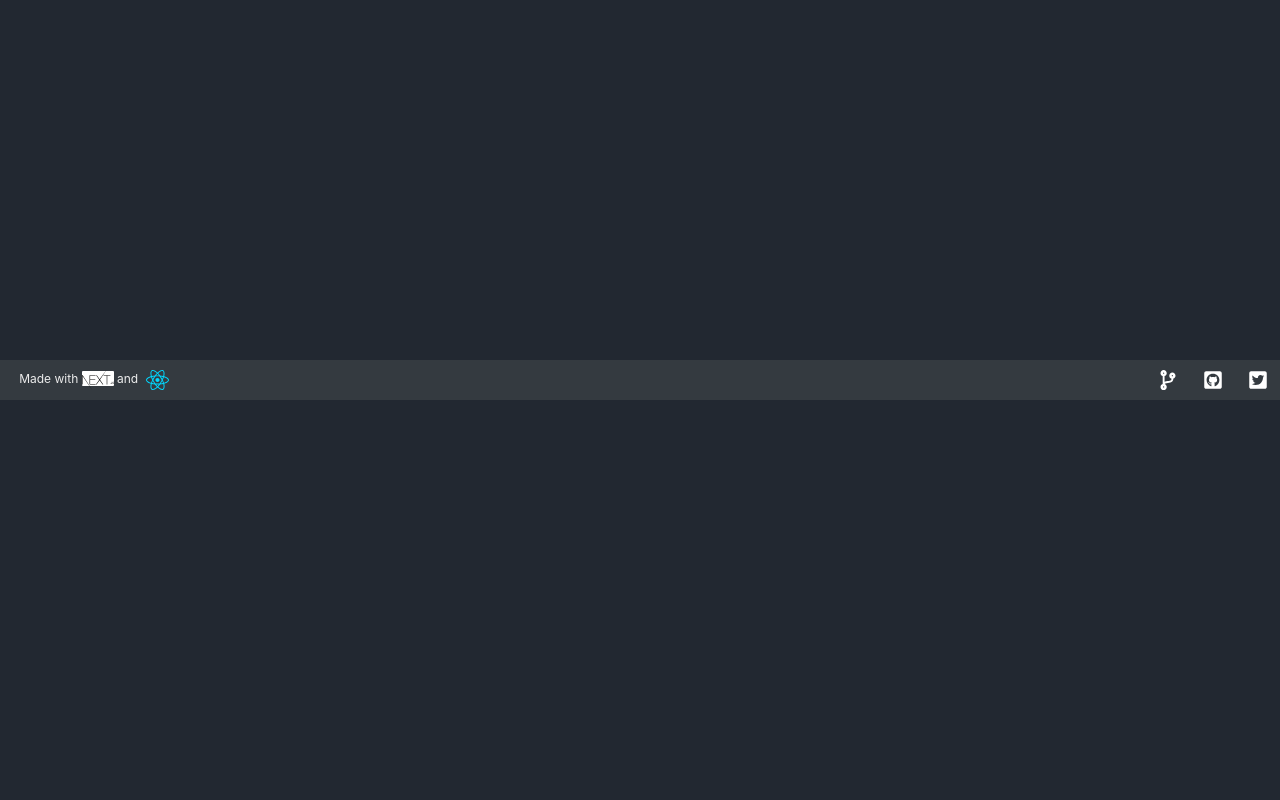
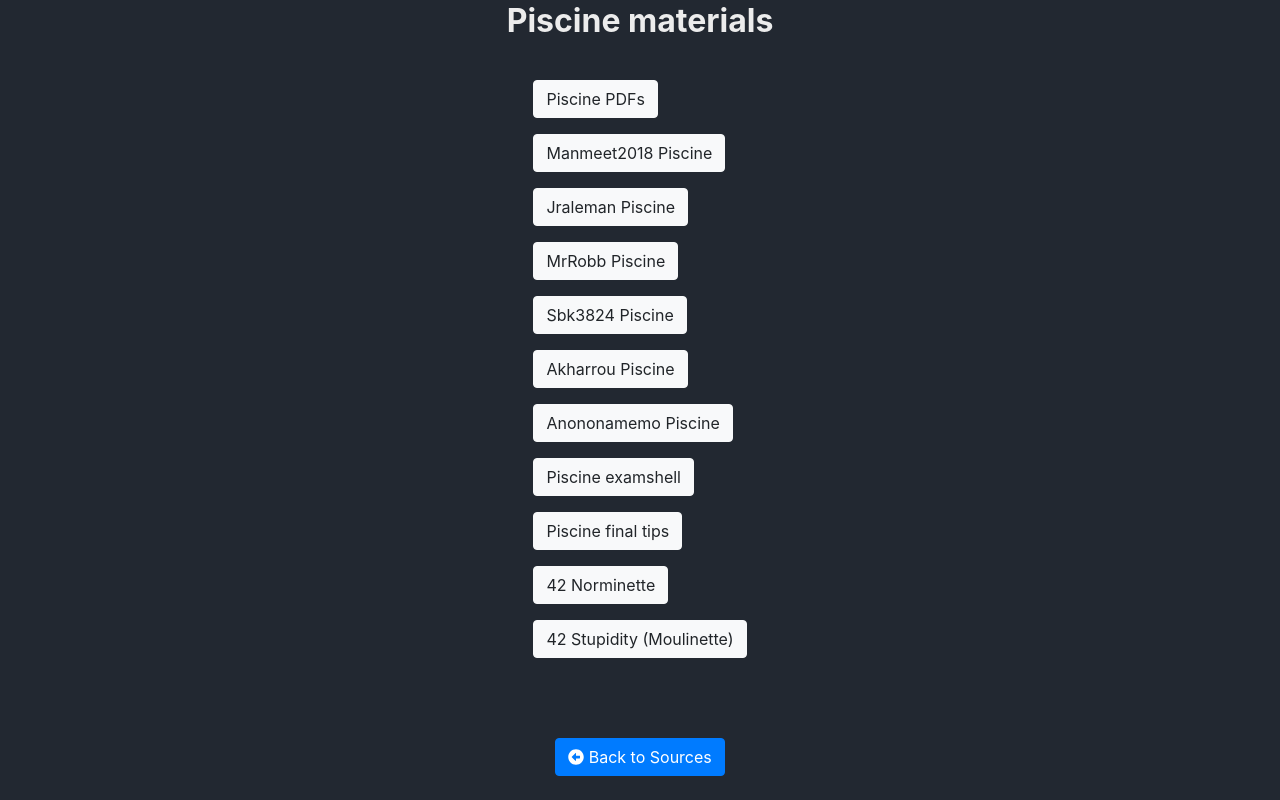
Before and after one commit to PocketPiggy/42-silicon-valley-info, a Next.js app: page /Sources/Github_repos in a window 1280 px wide. Shown: the part 400-1200 px from the top of the page. Before the commit the page ends 800 px from the top, so only its background shows below. Built offline with nearby package versions, Linux system fonts and the light colour scheme.

Commit message:
finished all sources pages, with meta information and content.

```diff
--- a/components/NavigationBar.js
+++ b/components/NavigationBar.js
@@ -99,12 +99,6 @@
                             </Link>
 
 
-                            <Link href="/Sources/Criticisms" passHref>
-                                <NavDropdown.Item>
-                                    Criticisms
-                                </NavDropdown.Item>
-                            </Link>
-
                             <Link href="/Sources/Interviews" passHref>
                                 <NavDropdown.Item>Interviews</NavDropdown.Item>
                             </Link>
--- a/pages/Sources/Blogs_and_reviews.js
+++ b/pages/Sources/Blogs_and_reviews.js
@@ -17,7 +17,7 @@
         />
         <link
           rel="canonical"
-          href="https://42sv.info/InfoSources/Blogs_and_reviews"
+          href="https://42sv.info/Sources/Blogs_and_reviews"
         />
       </Head>
       <section className="scroll-block bar" id="block-1">
--- a/pages/Sources/Campus_differences.js
+++ b/pages/Sources/Campus_differences.js
@@ -13,7 +13,7 @@
         />
         <link
           rel="canonical"
-          href="https://42sv.info/InfoSources/Differences_between_campuses"
+          href="https://42sv.info/Sources/Differences_between_campuses"
         />
       </Head>
       <section className="block" id="block-1">
--- a/pages/Sources/Dorms.js
+++ b/pages/Sources/Dorms.js
@@ -11,7 +11,7 @@
           content="All known public information about the dorms in 42 Silicon
           Valley, which includes the rules, deposit fees and more."
         />
-        <link rel="canonical" href="https://42sv.info/InfoSources/Dorms" />
+        <link rel="canonical" href="https://42sv.info/Sources/Dorms" />
       </Head>
       <section className="scroll-block" id="block-1">
         <h1>Dorms</h1>
--- a/pages/Sources/Github_repos.js
+++ b/pages/Sources/Github_repos.js
@@ -1,25 +1,141 @@
 import Head from "next/head";
-import Link from 'next/link';
-import GoBack from '../../components/GoBack'
+import Link from "next/link";
+import Button from "react-bootstrap/Button";
+import GoBack from "../../components/GoBack";
 
-export default function GithubRepos(){
+export default function GithubRepos() {
   return (
     <>
       <Head>
-        <title></title>
-        <meta
-          name='description'
-          content=''
-        />
-        <link rel='canonical' href='' />
+        <title>42 Silicon Valley - Github Repos</title>
+        <meta name="description" content="All piscine related material for the
+        42/42 SV program. PDFs, coding norms, and more." />
+        <link rel="canonical" href="https://42sv.info/Sources/Github_repos" />
       </Head>
 
-      <section className='block'>
+      <section className="block">
         <h1>Github repos</h1>
+
+        <p>
+          This is just a dump of random links that I had saved while I was
+          looking around for 42 github repositories. Most are similar, others
+          not listed here could be more useful for the current curriculum. While
+          most of the projects are the same in general, there might be some
+          minor differences and the overall order might be different. The PDFs
+          link should have the coding norms and other rules as well as the
+          actual Piscine PDFs that are given to you on each day.
+        </p>
       </section>
 
       <section className="block">
-        <GoBack name={'Sources'}/>
+        <h3>Piscine materials</h3>
+
+        <div className="btn-link-container">
+          <a
+            href=" https://github.com/gcamerli/bootcamp_c/tree/master/documents"
+            target="blank"
+            rel="noopener noreferrer"
+          >
+            <Button variant="light" className="btn-next">
+              Piscine PDFs
+            </Button>
+          </a>
+
+          <a
+            target="blank"
+            rel="noopener noreferrer"
+            href="https://github.com/Manmeet2018/42-Piscine-Jan-2019"
+          >
+            <Button variant="light" className="btn-next">
+              Manmeet2018 Piscine
+            </Button>
+          </a>
+          <a
+            target="blank"
+            rel="noopener noreferrer"
+            href="https://github.com/jraleman/42_Piscine-C"
+          >
+            <Button variant="light" className="btn-next">
+              Jraleman Piscine
+            </Button>
+          </a>
+          <a
+            target="blank"
+            rel="noopener noreferrer"
+            href="https://github.com/MrRobb/42_piscine"
+          >
+            <Button variant="light" className="btn-next">
+              MrRobb Piscine
+            </Button>
+          </a>
+          <a
+            target="blank"
+            rel="noopener noreferrer"
+            href="https://github.com/Sbk3824/42-Piscine"
+          >
+            <Button variant="light" className="btn-next">
+              Sbk3824 Piscine
+            </Button>
+          </a>
+          <a
+            target="blank"
+            rel="noopener noreferrer"
+            href="https://github.com/akharrou/42-Piscine-C/tree/ed366f0b21ed48f55ed7e9ddb9e0e8a841f89b0e"
+          >
+            <Button variant="light" className="btn-next">
+              Akharrou Piscine
+            </Button>
+          </a>
+          <a
+            target="blank"
+            rel="noopener noreferrer"
+            href="https://github.com/anononamemo/42_Piscine_Reloaded"
+          >
+            <Button variant="light" className="btn-next">
+              Anononamemo Piscine
+            </Button>
+          </a>
+          <a
+            target="blank"
+            rel="noopener noreferrer"
+            href="https://github.com/gcamerli/examshell"
+          >
+            <Button variant="light" className="btn-next">
+              Piscine examshell
+            </Button>
+          </a>
+          <a
+            target="blank"
+            rel="noopener noreferrer"
+            href="https://github.com/Sbk3824/42-Piscine/wiki/FInal-Exam-tips"
+          >
+            <Button variant="light" className="btn-next">
+              Piscine final tips
+            </Button>
+          </a>
+          <a
+            target="blank"
+            rel="noopener noreferrer"
+            href="https://github.com/gcamerli/42norme"
+          >
+            <Button variant="light" className="btn-next">
+              42 Norminette
+            </Button>
+          </a>
+          <a
+            target="blank"
+            rel="noopener noreferrer"
+            href="https://github.com/mirror12k/42us-stupidity"
+          >
+            <Button variant="light" className="btn-next">
+              42 Stupidity (Moulinette)
+            </Button>
+          </a>
+        </div>
+      </section>
+
+      <section className="block">
+        <GoBack name={"Sources"} />
       </section>
 
       <span className="buffy-the-buffer"></span>
--- a/pages/Sources/Interviews.js
+++ b/pages/Sources/Interviews.js
@@ -11,7 +11,7 @@
           content="Three interviews about 42 Silicon valley, how it operates, and what
           42's goal is about. All given by then COO Brittany Bir."
         />
-        <link rel="canonical" href="https://42sv.info/InfoSources/Interviews" />
+        <link rel="canonical" href="https://42sv.info/Sources/Interviews" />
       </Head>
       <h1>42 Silicon Valley Interviews</h1>
       <p>
--- a/pages/Sources/index.js
+++ b/pages/Sources/index.js
@@ -44,10 +44,6 @@
         <FatCard cardData={SelectCard("Sources", "Townhall_meetings")} />
         <FatCard cardData={SelectCard("Sources", "Github_repos")} />
         <FatCard cardData={SelectCard("Sources", "Campus_differences")} />
-        <FatCard cardData={SelectCard("Sources", "Criticisms")} />
-      </div>
-
-      <div className='fatcards-container-1'>
         <FatCard cardData={SelectCard("Sources", "Interviews")} />
       </div>
 
```
Also changed, not shown: pages/Sources/Criticisms.js (deleted, +0 -29 lines), pages/Sources/Townhalls.js (+7 -6 lines).
